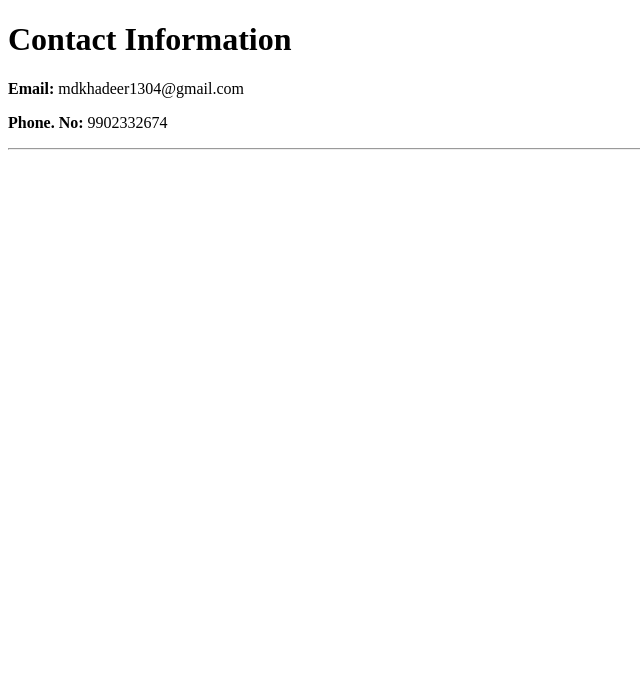
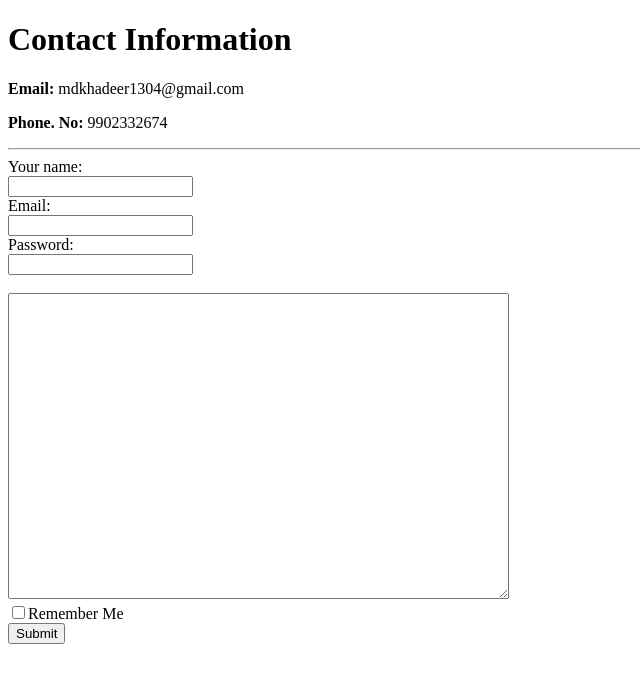
Before and after one commit to khadeerHub/My-CV, a plain HTML site: page contact.html in a window 1280 px wide. Shown: the whole page, without its empty margins (0-640 px from the left). Drawn offline with Linux system fonts and the light colour scheme.

Commit message:
Added New Update

```diff
--- a/contact.html
+++ b/contact.html
@@ -12,8 +12,17 @@
     <p><strong>Email:</strong> mdkhadeer1304@gmail.com</p>
     <p><strong>Phone. No:</strong> 9902332674</p>
     <hr>
-    <form>
 
+    <form method="post" action="mailto:mdkhadeer1304@gmail.com" enctype="text/plain">
+        <label>Your name:</label><br>
+        <input type="text" name="#"><br>
+        <label>Email:</label><br>
+        <input type="email" name="#"><br>
+        <label>Password:</label><br>
+        <input type="password" name="#"><br><br>
+        <textarea rows="20" cols="60"></textarea><br>
+        <input type="checkbox" name="#">Remember Me<br>
+        <input type="submit">
     </form>
 
 </body>
```
